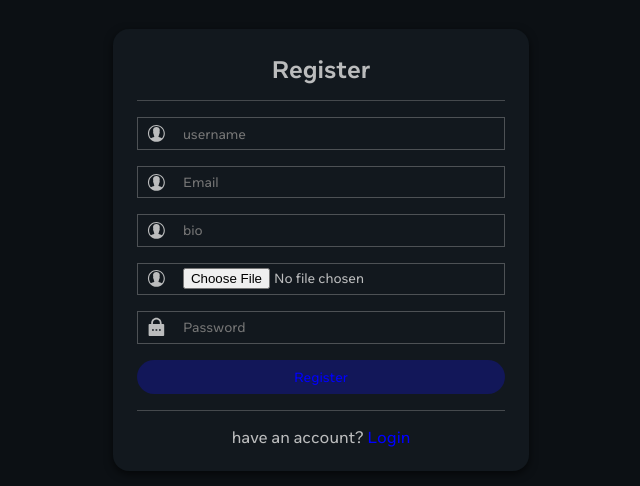
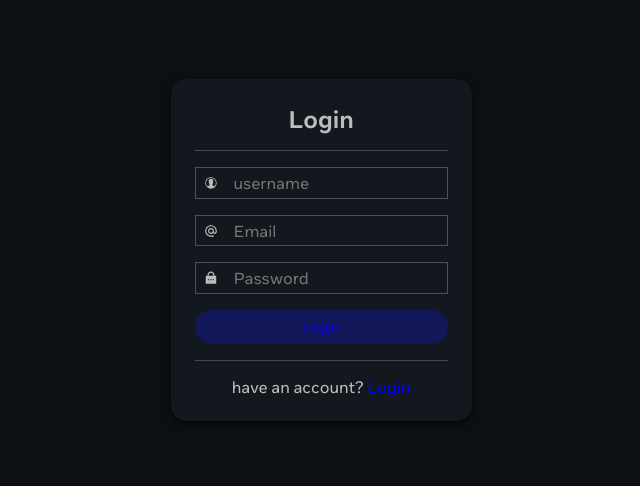
Before and after one commit to nishantchaurasiya22/Insta_Clone, a React (Vite) app in the folder frontend/: page /register in a window 1280 px wide. Shown: the part 150-636 px from the top of the page, without its empty margins (319-959 px from the left). Built offline with nearby package versions, Linux system fonts and the light colour scheme.

Commit message:
update register ui

```diff
--- a/frontend/src/features/auth/pages/Register.jsx
+++ b/frontend/src/features/auth/pages/Register.jsx
@@ -1,35 +1,27 @@
 import "../styles/form.scss"
 import { RiLockPasswordFill } from "react-icons/ri";
 import { IoIosContact } from "react-icons/io";
+import { MdOutlineAlternateEmail } from "react-icons/md";
 import { Link } from "react-router";
-
 const Register = () => {
   return (
     <main>
       <div className='auth-section'>
-         <h1 className='auth-title'>Register</h1>
+        <h1 className='auth-title'>Login</h1>
         <form className='auth-form-section'>
           <div className="input-section">
             <IoIosContact />
             <input type="text" placeholder='username' />
           </div>
            <div className="input-section">
-           <IoIosContact />
+            <MdOutlineAlternateEmail />
             <input type="email" placeholder='Email' />
           </div>
           <div className="input-section">
-           <IoIosContact />
-            <input type="text" placeholder='bio' />
+            <RiLockPasswordFill />
+            <input type="password" placeholder='Password' />
           </div>
-          <div className="input-section">
-           <IoIosContact />
-            <input type="file" placeholder='profile image' />
-          </div>
-           <div className="input-section">
-             <RiLockPasswordFill />
-             <input type="password" placeholder='Password'/>
-           </div>
-           <button>Register</button>
+          <button>Login</button>
         </form>
         <div className="auth-form-link">
           <p>have an account? <Link className="link" to="/">Login</Link> </p>
--- a/frontend/src/features/auth/styles/form.scss
+++ b/frontend/src/features/auth/styles/form.scss
@@ -8,20 +8,17 @@ main {
     .auth-section {
         margin: 1rem;
         display: flex;
-
         flex-direction: column;
         gap: 1rem;
         padding: 1.5rem;
         background-color: #1c28305c;
         overflow: hidden;
         box-shadow: rgba(0, 0, 0, 0.616) 0px 3px 8px;
-        height: fit-content;
         border-radius: 1rem;
 
         .auth-title {
             font-size: 1.5rem;
             text-align: center;
-
         }
 
         .auth-form-section {
@@ -31,7 +28,7 @@ main {
             flex-direction: column;
             gap: 1rem;
 
-            button{
+            button {
                 background-color: rgba(19, 19, 215, 0.314);
                 outline: none;
                 border: none;
@@ -39,36 +36,58 @@ main {
                 color: blue;
                 border-radius: 100px;
                 cursor: pointer;
+                transition: 0.4s ease all;
             }
-            .input-section{
+            button:hover{
+                background-color: blue;
+                color: white;
+            }
+
+            .input-section {
                 display: flex;
+                align-items: center;
                 border: 1px solid #bbbcbd58;
                 padding: 0.3rem 0.5rem;
                 gap: 1rem;
-                font-size: 1.3rem;
+                font-size: 1rem;
 
-                input{
+                input {
                     border: none;
                     outline: none;
                     color: #BBBCBD;
                     background-color: transparent;
+                    width: 100%;
+                    font-size: 1rem;
                 }
 
+                textarea {
+                    border: none;
+                    outline: none;
+                    color: #BBBCBD;
+                    background-color: transparent;
+                    resize:None;
+                    width: 100%;
+                }
             }
+
+            .textarea-section {
+
+                padding-top: 0.5rem;
+            }
+
 
         }
 
-        .auth-form-link{
-            p{
+        .auth-form-link {
+            p {
                 text-align: center;
                 font-size: 1rem;
 
-                .link{
+                .link {
                     text-decoration: none;
                     color: blue;
                 }
             }
         }
     }
-
 }
```
Lines whose indentation alone changed are shown as unchanged.
